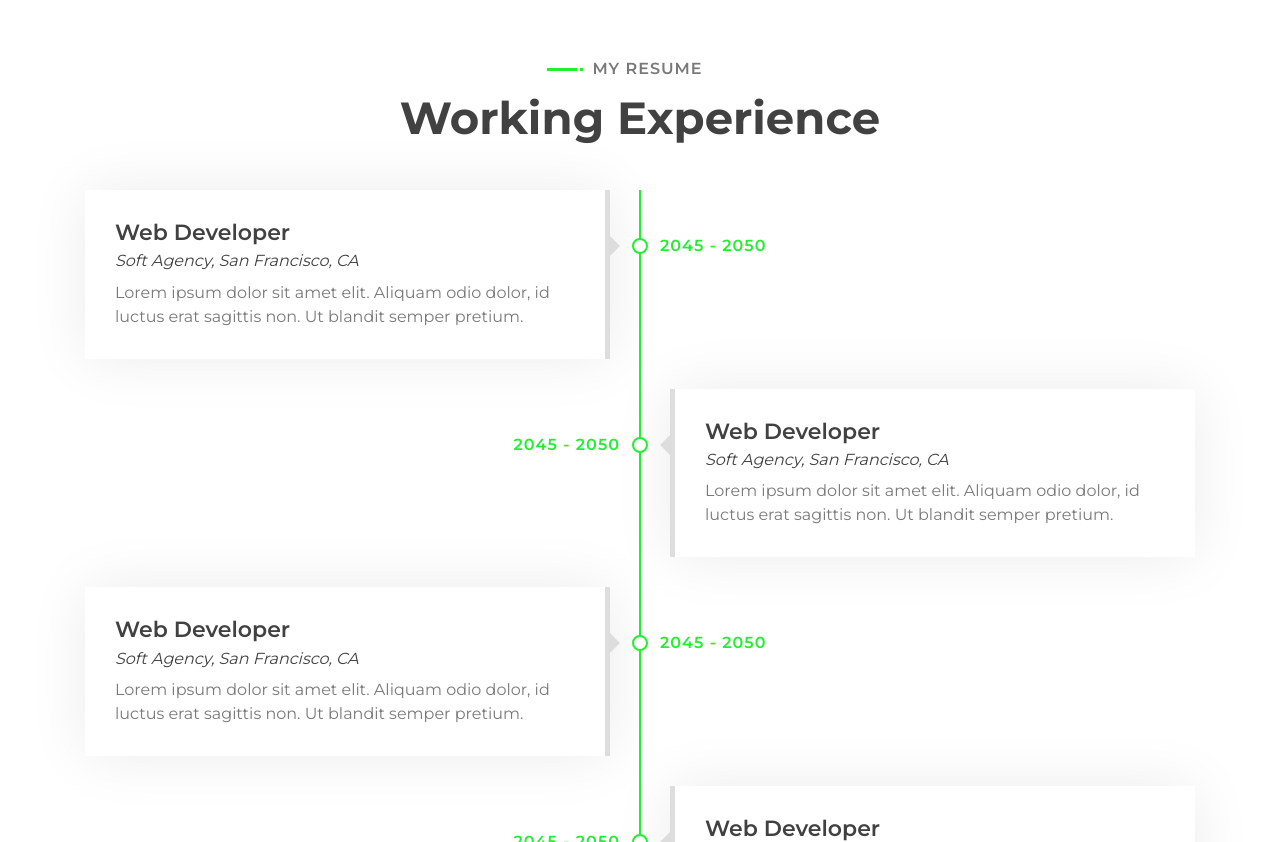
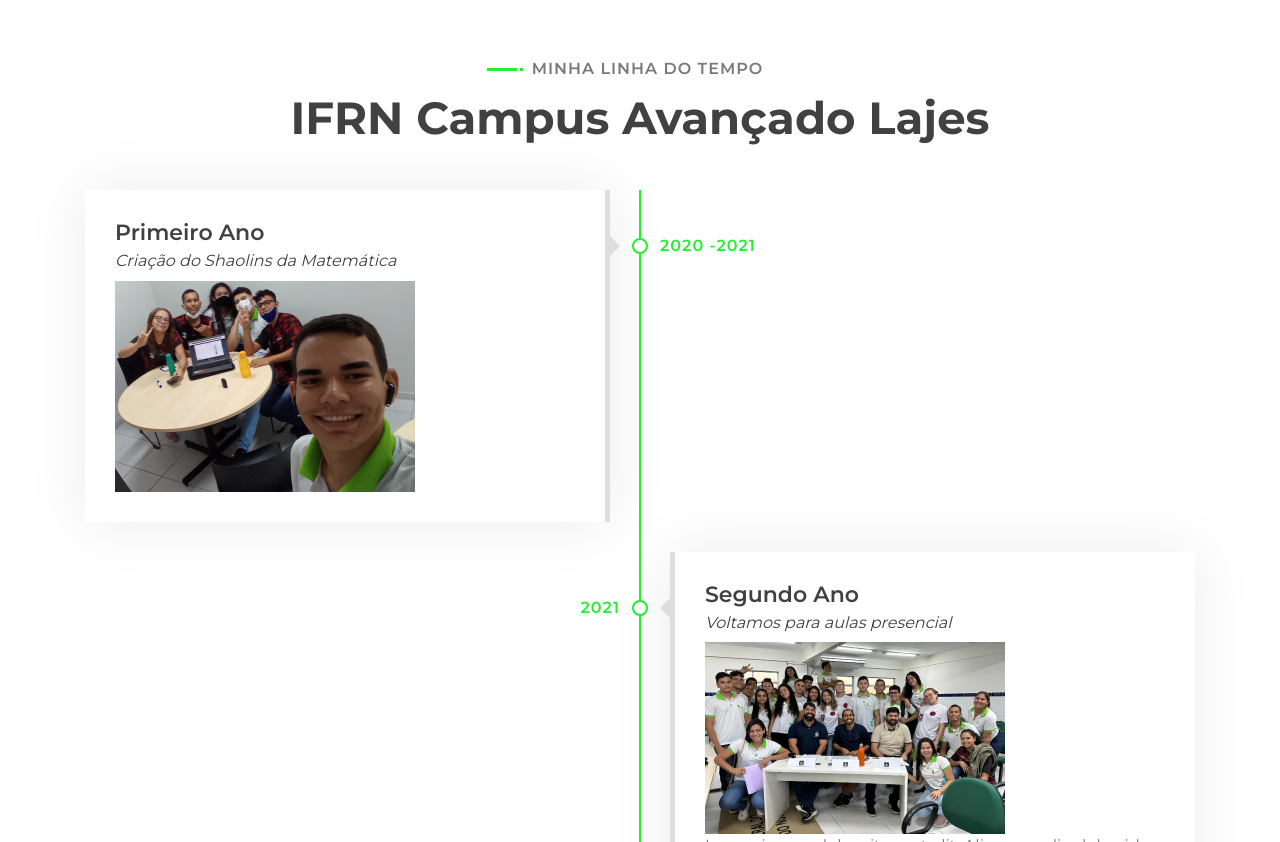
Before and after one commit to leandroaa01/portfolio-leandro, a plain HTML site: page index.html in a window 1280 px wide. Shown: the part 1958-2800 px from the top of the page. Drawn offline with nearby package versions, Linux system fonts and the light colour scheme.

```diff
--- a/css/style.css
+++ b/css/style.css
@@ -1107,7 +1107,6 @@ a:focus {
     width: 100%;
     padding: 45px 0 15px 0;
 }
-
 .team .team-item {
     position: relative;
     background: #ffffff;
--- a/index.html
+++ b/index.html
@@ -215,25 +215,28 @@
         <div class="experience" id="experience">
             <div class="container">
                 <header class="section-header text-center wow zoomIn" data-wow-delay="0.1s">
-                    <p>My Resume</p>
-                    <h2>Working Experience</h2>
+                    <p>Minha Linha do tempo</p>
+                    <h2>IFRN Campus Avançado Lajes</h2>
                 </header>
                 <div class="timeline">
                     <div class="timeline-item left wow slideInLeft" data-wow-delay="0.1s">
                         <div class="timeline-text">
-                            <div class="timeline-date">2045 - 2050</div>
-                            <h2>Web Developer</h2>
-                            <h4>Soft Agency, San Francisco, CA</h4>
-                            <p>
-                                Lorem ipsum dolor sit amet elit. Aliquam odio dolor, id luctus erat sagittis non. Ut blandit semper pretium.
-                            </p>
+                            <div class="timeline-date">2020 -2021</div>
+                            <h2>Primeiro Ano</h2>
+                            <h4>Criação do Shaolins da Matemática</h4>
+                            <div class="team-img">
+                                <img src="img/shao.png" alt="Image">
+                            </div>
                         </div>
                     </div>
                     <div class="timeline-item right wow slideInRight" data-wow-delay="0.1s">
                         <div class="timeline-text">
-                            <div class="timeline-date">2045 - 2050</div>
-                            <h2>Web Developer</h2>
-                            <h4>Soft Agency, San Francisco, CA</h4>
+                            <div class="timeline-date">2021</div>
+                            <h2>Segundo Ano </h2>
+                            <h4>Voltamos para aulas presencial</h4>
+                            <div class="team-img">
+                                <img src="img/infoHard.png" alt="Image">
+                            </div>
                             <p>
                                 Lorem ipsum dolor sit amet elit. Aliquam odio dolor, id luctus erat sagittis non. Ut blandit semper pretium.
                             </p>
```
Also changed, not shown: img/infoHard.png (added), img/shao.png (added), info.txt.
